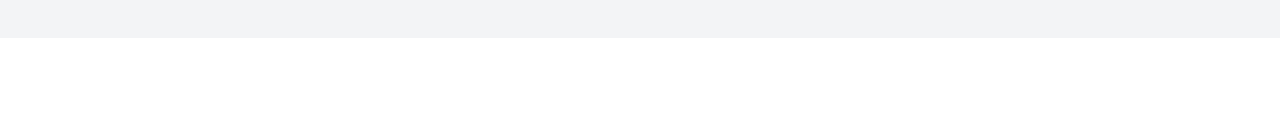
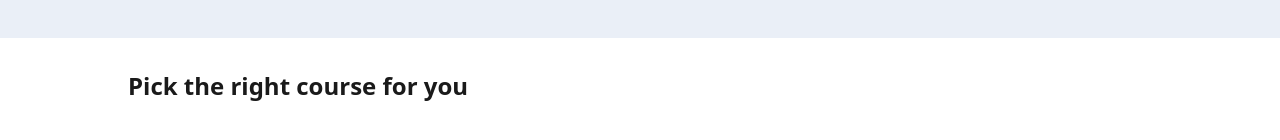
Before and after one commit to ramanraj00/1st-react-page, a React (Vite) app in the folder myapp/: page / in a window 1280 px wide. Shown: the part 566-706 px from the top of the page. Built offline with nearby package versions, Linux system fonts and the light colour scheme.

Commit message:
Header Done

```diff
--- a/myapp/src/layout/ChampionsCardlayout.jsx
+++ b/myapp/src/layout/ChampionsCardlayout.jsx
@@ -10,7 +10,7 @@ import "swiper/css";
  function ChampionsCardSlider(){
     return (
 
-        <div className="bg-gray-100 h-[500px] flex items-center justify-center">
+        <div className="bg-[#EAEFF7] h-[500px] flex items-center justify-center">
              <div className="w-full max-w-[1100px]">
             <Swiper
            // onSwiper={(s) => (window.__sw = s)} to check everthing is true check in console
@@ -35,9 +35,6 @@ freeModeMomentumVelocityRatio={0.9}
 speed={600}
 autoHeight={true}
 
-
-
-
          >
 
             {ChampionsCard.map((card)=>(
--- /dev/null
+++ b/myapp/src/layout/PickHeader.jsx
@@ -0,0 +1,18 @@
+
+function PickHeader(){
+
+    return (
+
+          <div className="w-full ">
+
+            <div className="max-w-7xl mx-auto px-8 sm:px-12 md:px-20 lg:px-32 mt-8">
+
+            <h1 className=" text-2xl  inline-block font-sans font-semibold  text-[#1a1a1a]">Pick the right course for you</h1>
+
+            </div>
+
+          </div>
+    );
+}
+
+export default PickHeader
--- a/myapp/src/layout/layout.jsx
+++ b/myapp/src/layout/layout.jsx
@@ -2,6 +2,9 @@ import { Outlet, useLocation } from "react-router-dom";
 import Navbar from "./Navbar";
 import NoticeBar from "./NoticeBar";
 import ChampionsCardSlider from "./ChampionsCardlayout.jsx";
+import PickHeader from "./PickHeader.jsx";
+
+
 
 export default function Layout() {
   const { pathname } = useLocation();
@@ -12,6 +15,9 @@ export default function Layout() {
       {pathname === "/" && <NoticeBar />}
       <main>
          {pathname === "/" && <ChampionsCardSlider />}
+
+        {pathname === "/"  && <PickHeader/>}
+
         <Outlet />
       </main>
     </>
--- a/myapp/src/main.jsx
+++ b/myapp/src/main.jsx
@@ -2,6 +2,11 @@ import { StrictMode } from 'react'
 import { createRoot } from 'react-dom/client'
 import './index.css'
 import App from './App.jsx'
+import "@fontsource/inter/400.css";
+import "@fontsource/inter/500.css";
+import "@fontsource/inter/600.css";
+import "@fontsource/inter/700.css";
+
 
 createRoot(document.getElementById('root')).render(
 
--- a/package.json
+++ b/package.json
@@ -1,5 +1,6 @@
 {
   "dependencies": {
+    "@fontsource/inter": "^5.2.8",
     "swiper": "^12.0.2"
   }
 }
```
Also changed, not shown: 1 other file (tests, documents, lock files or other folders).
